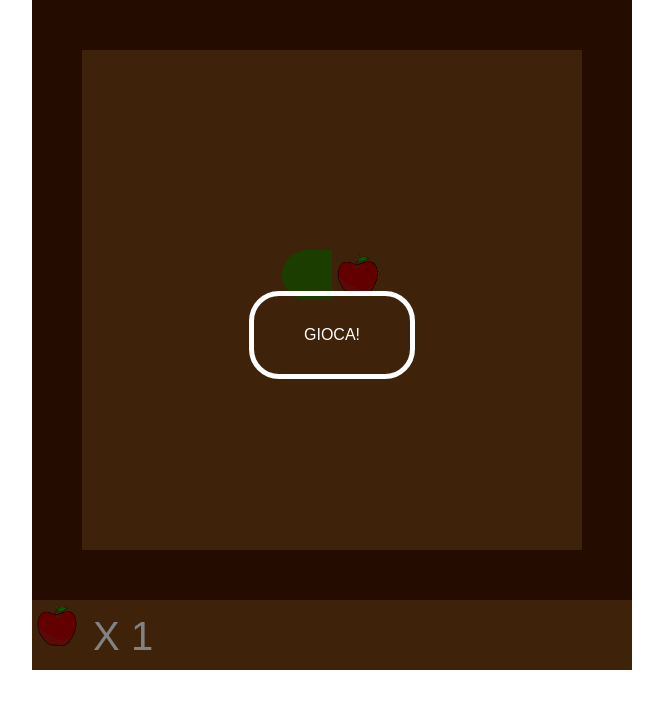
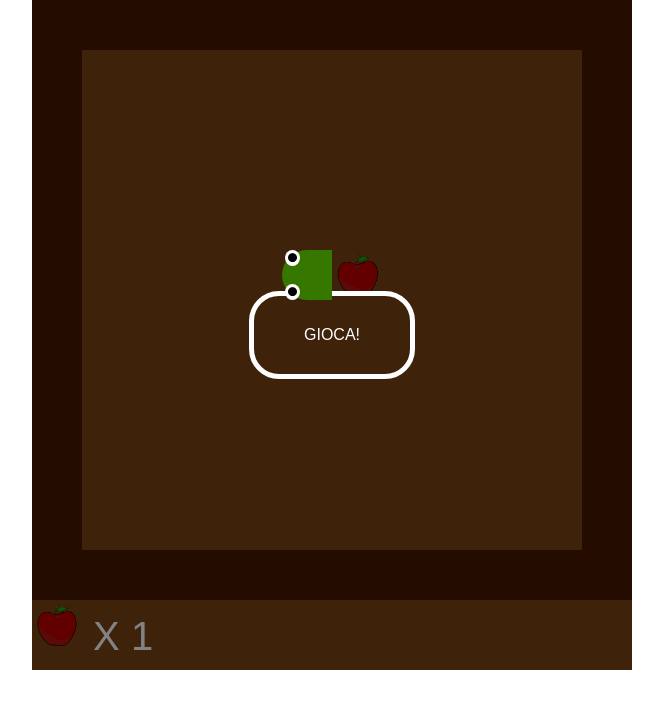
Before and after one commit to Leo9723/snake, a Vue app: page / in a window 1280 px wide. Shown: the top 708 px of the page, without its empty margins (308-971 px from the left). Built offline with nearby package versions, Linux system fonts and the light colour scheme.

Commit message:
aggiunta occhi

```diff
--- a/src/components/AppGrid.vue
+++ b/src/components/AppGrid.vue
@@ -41,6 +41,12 @@ export default {
         </div>
         <div class="grid">
             <div v-for="(cell, index) in 100" :key="index" :class="(this.store.position.includes(cell) && this.store.position[0] == cell && this.store.direction == 'left') ? 'cell bkg-ok left' : (this.store.position.includes(cell) && this.store.position[0] == cell && this.store.direction == 'right') ? 'cell bkg-ok right' : (this.store.position.includes(cell) && this.store.position[0] == cell && this.store.direction == 'up') ? 'cell bkg-ok up' : (this.store.position.includes(cell) && this.store.position[0] == cell && this.store.direction == 'down') ? 'cell bkg-ok down' : (this.store.position.includes(cell)) ? 'cell bkg-ok' :(this.store.food == cell) ? 'cell bkg-food' : 'cell'">
+                <div v-if="this.store.position[0] == cell" :class="(this.store.position.includes(cell) && this.store.position[0] == cell && this.store.direction == 'left') ? 'eye-left' : (this.store.position.includes(cell) && this.store.position[0] == cell && this.store.direction == 'right') ? 'eye-right' : (this.store.position.includes(cell) && this.store.position[0] == cell && this.store.direction == 'up') ? 'eye-up' : (this.store.position.includes(cell) && this.store.position[0] == cell && this.store.direction == 'down') ? 'eye-down' : ''">
+                    <i class="fa-solid fa-circle"></i>
+                </div>
+                <div v-if="this.store.position[0] == cell" :class="(this.store.position.includes(cell) && this.store.position[0] == cell && this.store.direction == 'left') ? 'eye-left' : (this.store.position.includes(cell) && this.store.position[0] == cell && this.store.direction == 'right') ? 'eye-right' : (this.store.position.includes(cell) && this.store.position[0] == cell && this.store.direction == 'up') ? 'eye-up' : (this.store.position.includes(cell) && this.store.position[0] == cell && this.store.direction == 'down') ? 'eye-down' : ''">
+                    <i class="fa-solid fa-circle"></i>
+                </div>
             </div>
         </div>
         <div class="score">
@@ -89,10 +95,11 @@ span{
         justify-content: center;
         align-items: center;
         background-color: rgb(121, 67, 17);
-        transition: all 0.20s;
+        transition: all 0.10s;
     }
     .bkg-ok{
         background-color: rgb(54, 119, 0);
+        position: relative;
     }
     .bkg-food{
         background-image: url(/apple.png);
@@ -118,6 +125,74 @@ span{
     .down{
     border-radius: 0% 0% 50% 50%;
     }
+    .eye-left{
+        color: black;
+        font-size: xx-small;
+        padding: 3px 3px;
+        background-color: white;
+        border-radius: 50%;
+        position: absolute;
+        transition: all 0.10s;
+    }
+    .eye-left:first-child{
+        top: 0px;
+        left: 3px;
+    }
+    .eye-left:last-child{
+        bottom: 0px;
+        left: 3px;
+    }
+    .eye-right{
+        color: black;
+        font-size: xx-small;
+        padding: 3px 3px;
+        background-color: white;
+        border-radius: 50%;
+        position: absolute;
+        transition: all 0.10s;
+    }
+    .eye-right:first-child{
+        top: 0px;
+        right: 3px;
+    }
+    .eye-right:last-child{
+        bottom: 0px;
+        right: 3px;
+    }
+    .eye-up{
+        color: black;
+        font-size: xx-small;
+        padding: 3px 3px;
+        background-color: white;
+        border-radius: 50%;
+        position: absolute;
+        transition: all 0.10s;
+    }
+    .eye-up:first-child{
+        top: 3px;
+        left: 0px;
+    }
+    .eye-up:last-child{
+        top: 3px;
+        right: 0px;
+    }
+    .eye-down{
+        color: black;
+        font-size: xx-small;
+        padding: 3px 3px;
+        background-color: white;
+        border-radius: 50%;
+        position: absolute;
+        transition: all 0.10s;
+    }
+    .eye-down:first-child{
+        bottom: 3px;
+        left: 0px;
+    }
+    .eye-down:last-child{
+        bottom: 3px;
+        right: 0px;
+    }
     @media screen and (max-width: 769px){
         .grid-container{
             width: 95vw;
```
